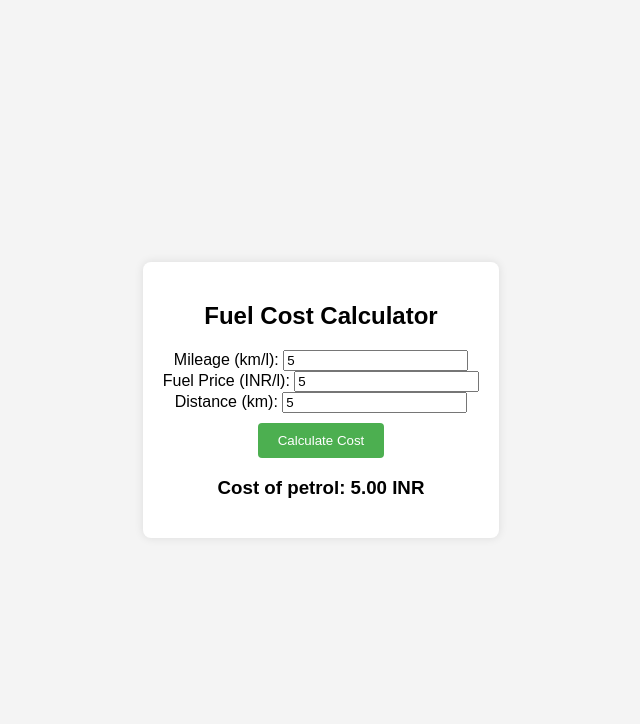
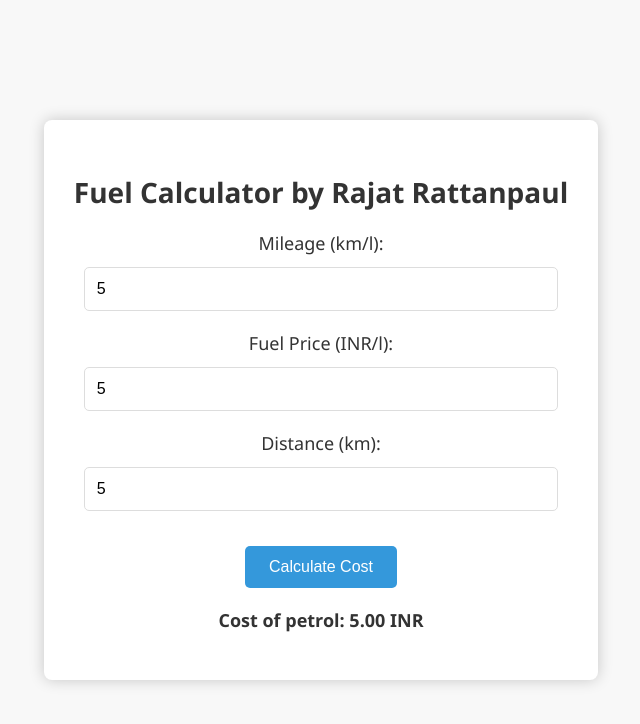
Before and after one commit to rajat94191/Fuel-cost-calculator, a plain HTML site: page index.html in a window 1280 px wide. Both pictures are taken after typing "5", "5", "5" into the empty fields and a click on the button "Calculate Cost". Shown: the whole page, without its empty margins (319-959 px from the left). Drawn offline with Linux system fonts and the light colour scheme.

Commit message:
Update index.html

```diff
--- a/index.html
+++ b/index.html
@@ -3,11 +3,11 @@
 <head>
     <meta charset="UTF-8">
     <meta name="viewport" content="width=device-width, initial-scale=1.0">
-    <title>Fuel Cost Calculator</title>
+    <title>Fuel Calculator by Rajat Rattanpaul</title>
     <style>
         body {
-            font-family: Arial, sans-serif;
-            background-color: #f4f4f4;
+            font-family: 'Segoe UI', Tahoma, Geneva, Verdana, sans-serif;
+            background-color: #f8f8f8;
             margin: 0;
             padding: 0;
             display: flex;
@@ -18,24 +18,54 @@
         #calculator {
             background-color: #fff;
             border-radius: 8px;
-            box-shadow: 0 0 10px rgba(0, 0, 0, 0.1);
-            padding: 20px;
+            box-shadow: 0 0 15px rgba(0, 0, 0, 0.2);
+            padding: 30px;
             text-align: center;
         }
         button {
-            padding: 10px 20px;
-            margin-top: 10px;
-            background-color: #4caf50;
+            padding: 12px 24px;
+            margin-top: 15px;
+            background-color: #3498db;
             color: #fff;
             border: none;
-            border-radius: 4px;
+            border-radius: 5px;
             cursor: pointer;
+            font-size: 16px;
+            transition: background-color 0.3s ease;
+        }
+        button:hover {
+            background-color: #2980b9;
+        }
+        label {
+            display: block;
+            margin-bottom: 12px;
+            font-size: 18px;
+            color: #333;
+        }
+        input {
+            width: calc(100% - 20px);
+            padding: 12px;
+            margin-bottom: 20px;
+            box-sizing: border-box;
+            border: 1px solid #ddd;
+            border-radius: 5px;
+            font-size: 16px;
+        }
+        h2 {
+            color: #333;
+            margin-bottom: 20px;
+            font-size: 28px;
+        }
+        #result {
+            margin-top: 20px;
+            font-size: 18px;
+            color: #333;
         }
     </style>
 </head>
 <body>
     <div id="calculator">
-        <h2>Fuel Cost Calculator</h2>
+        <h2>Fuel Calculator by Rajat Rattanpaul</h2>
         <label for="mileage">Mileage (km/l):</label>
         <input type="number" id="mileage" step="any" required><br>
 
@@ -52,15 +82,15 @@
 
     <script>
         function calculateCost() {
-            var mileage = document.getElementById('mileage').value;
-            var fuelPrice = document.getElementById('fuelPrice').value;
-            var distance = document.getElementById('distance').value;
+            var mileage = parseFloat(document.getElementById('mileage').value);
+            var fuelPrice = parseFloat(document.getElementById('fuelPrice').value);
+            var distance = parseFloat(document.getElementById('distance').value);
 
-            if (mileage && fuelPrice && distance) {
+            if (!isNaN(mileage) && !isNaN(fuelPrice) && !isNaN(distance)) {
                 var cost = (distance / mileage) * fuelPrice;
                 document.getElementById('result').innerHTML = 'Cost of petrol: ' + cost.toFixed(2) + ' INR';
             } else {
-                document.getElementById('result').innerHTML = 'Please fill in all fields.';
+                document.getElementById('result').innerHTML = 'Please fill in all fields with valid numbers.';
             }
         }
     </script>
```
